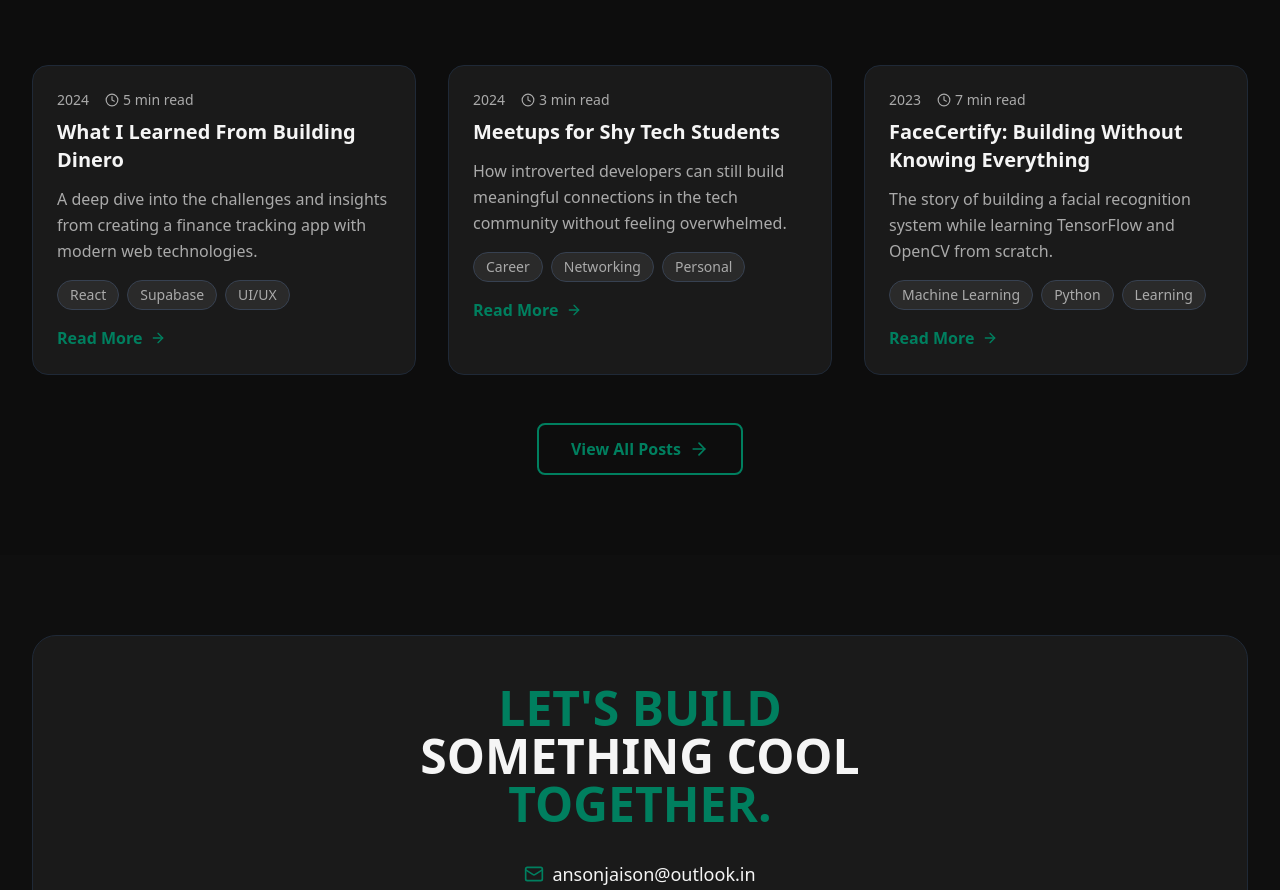
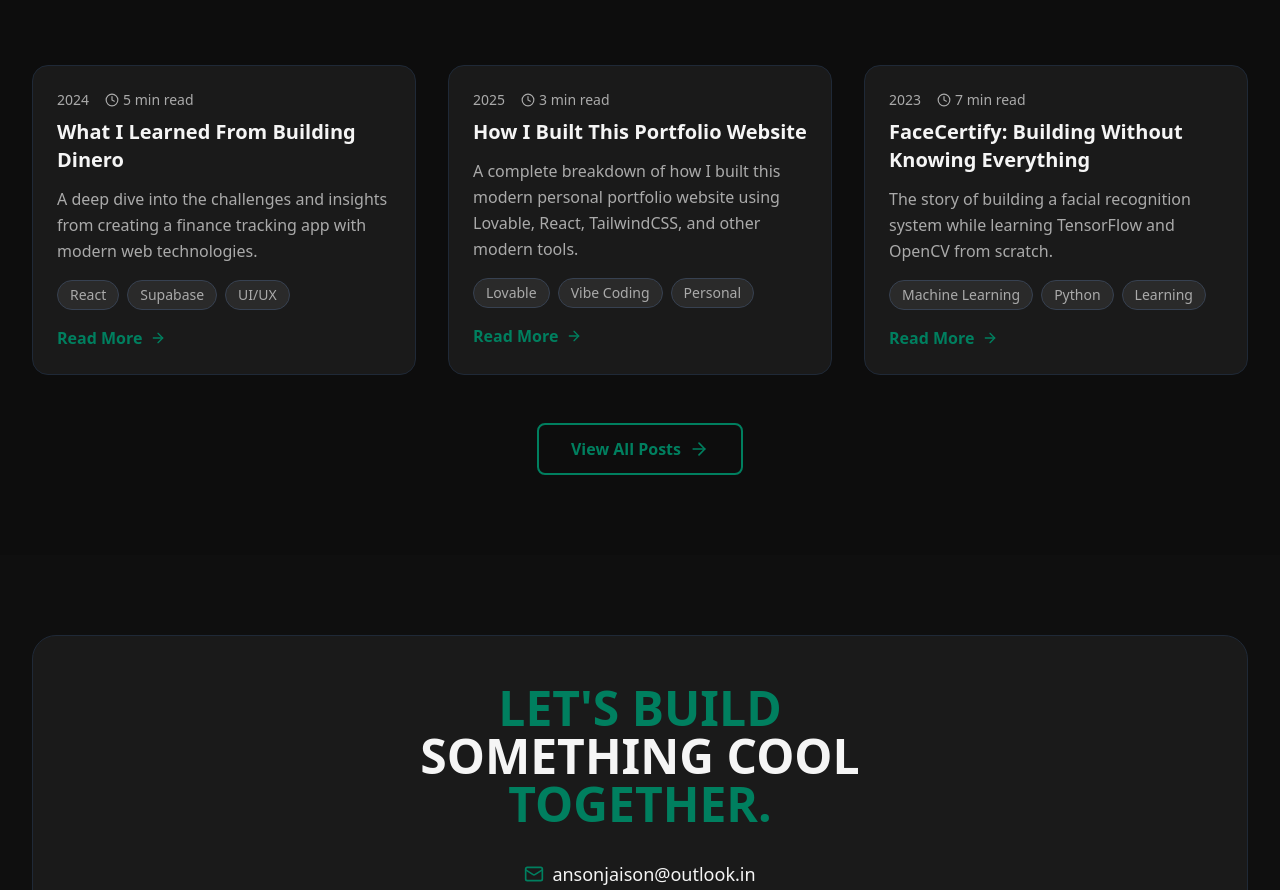
Before and after one commit to ansonjaison/anson-jaison, a React (Vite) app: page / in a window 1280 px wide. Shown: the part 3929-4819 px from the top of the page. Built offline with nearby package versions, Linux system fonts and the light colour scheme.

Commit message:
Update Blog.tsx

```diff
--- a/src/components/Blog.tsx
+++ b/src/components/Blog.tsx
@@ -12,11 +12,11 @@ const Blog = () => {
       date: '2024'
     },
     {
-      title: 'Meetups for Shy Tech Students',
-      excerpt: 'How introverted developers can still build meaningful connections in the tech community without feeling overwhelmed.',
-      tags: ['Career', 'Networking', 'Personal'],
+      title: 'How I Built This Portfolio Website',
+      excerpt: 'A complete breakdown of how I built this modern personal portfolio website using Lovable, React, TailwindCSS, and other modern tools.',
+      tags: ['Lovable', 'Vibe Coding', 'Personal'],
       readTime: '3 min read',
-      date: '2024'
+      date: '2025'
     },
     {
       title: 'FaceCertify: Building Without Knowing Everything',
```
